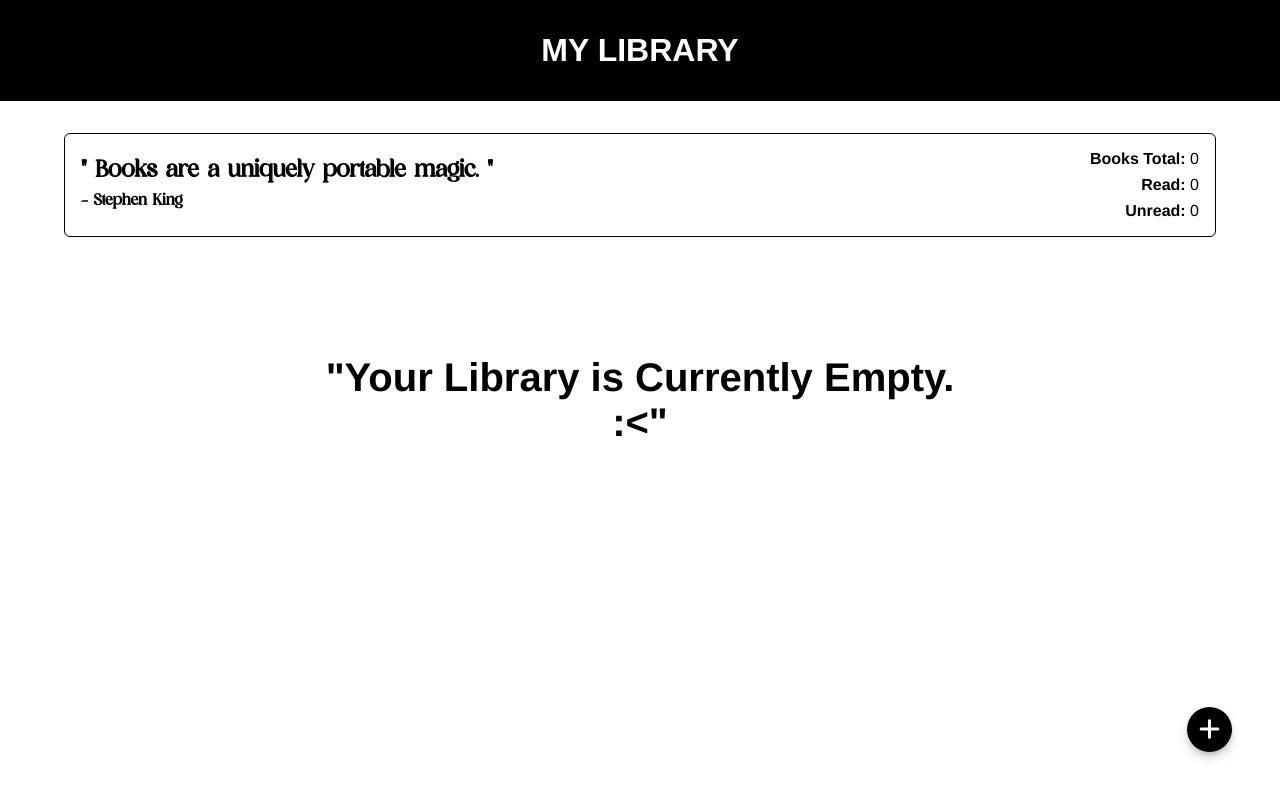
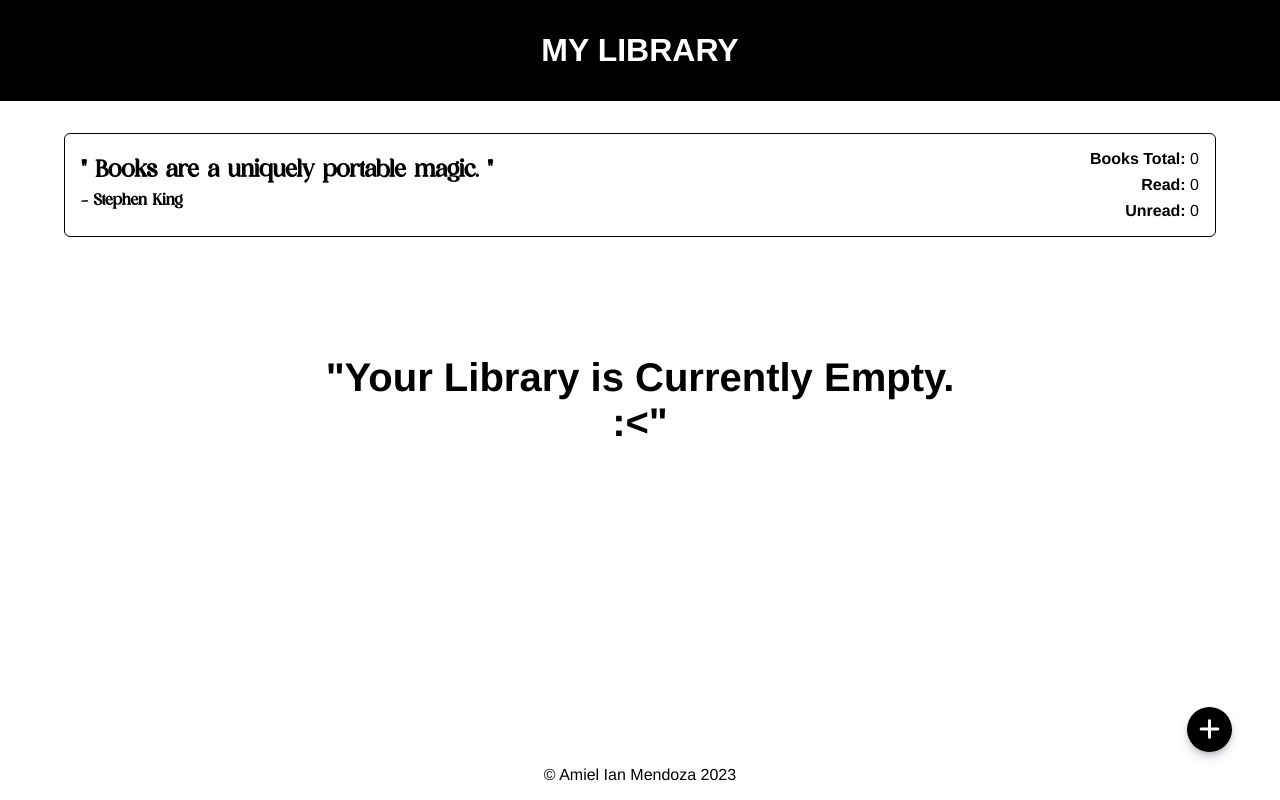
Before and after one commit to aimndz/library, a plain HTML site: page index.html in a window 1280 px wide. Drawn offline with Linux system fonts and the light colour scheme.

Commit message:
Fix footer

```diff
--- a/index.html
+++ b/index.html
@@ -86,4 +86,7 @@
       </div>
     </form>
   </body>
+  <footer class="footer">
+    <div class="footer-content">© Amiel Ian Mendoza 2023</div>
+  </footer>
 </html>
--- a/style.css
+++ b/style.css
@@ -13,6 +13,10 @@
 
 body {
   font-family: Helvetica, sans-serif;
+
+  min-height: 100vh;
+  display: flex;
+  flex-direction: column;
 }
 
 .container {
@@ -251,6 +255,12 @@ header {
   color: black;
 }
 
+.footer {
+  padding: 1em;
+  margin-top: auto;
+  text-align: center;
+}
+
 @media screen and (max-width: 700px) {
   .header-wrapper {
     flex-direction: column;
```
